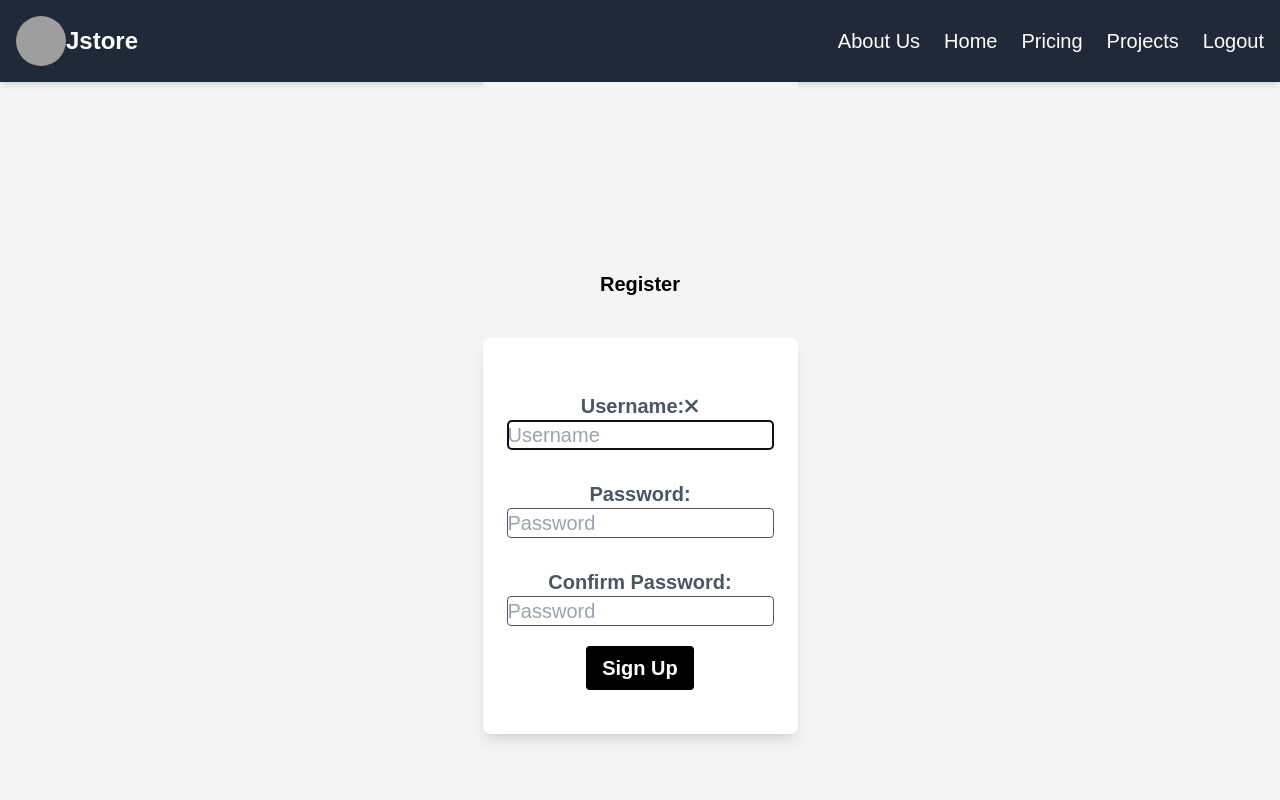
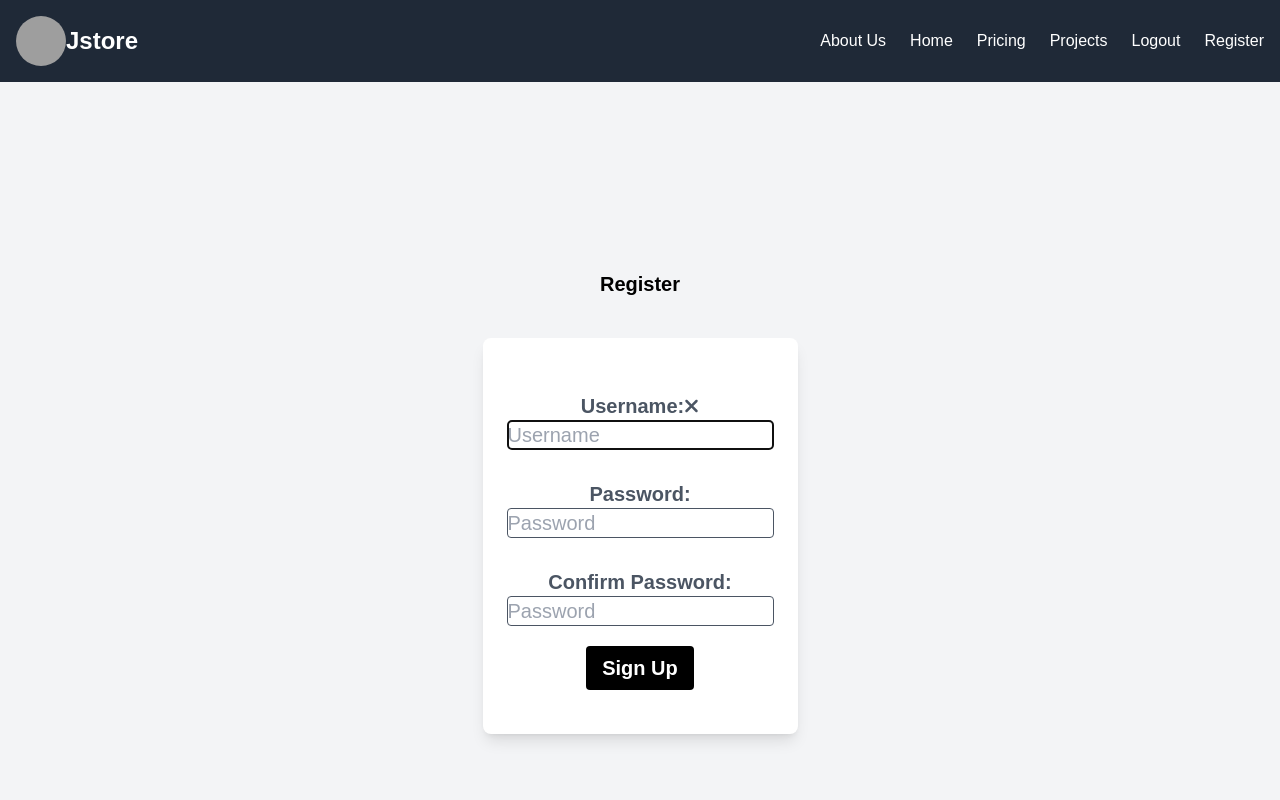
Before and after one commit to Manikandan-Rangarajan/Jstore, a React (Vite) app in the folder frontend/: page / in a window 1280 px wide. Shown: the top 800 px of the page. Built offline with nearby package versions, Linux system fonts and the light colour scheme; grey boxes are pictures that could not be loaded.

Commit message:
did corrected the errors in the routing and almost completed the frontend

```diff
--- a/frontend/src/App.css
+++ b/frontend/src/App.css
@@ -1,3 +1,4 @@
+
 /* #root {
   max-width: 1280px;
   margin: 0 auto;
--- a/frontend/src/App.jsx
+++ b/frontend/src/App.jsx
@@ -17,25 +17,25 @@ function App() {
   return (
     <Router>
 
-      <div className='min-h-screen flex flex-col items-center justify-center bg-gray-100 text-xl overflow-y-hidden'>
          <Navbar/>
-        <Register className="justify-center items-center"/>
-        <Home />
+      <div className='min-h-screen flex flex-col items-center justify-center bg-gray-100 text-xl overflow-hidden'>
+        {/* <Register className="justify-center items-center"/> */}
+        {/* {/* <Home />
        <AboutUs />
        <Pricing />
-       <Projects />
-       </div>
+       <Projects /> */}
        <Routes>
 
-          <Route path="/" element={<Logout />} />
+          <Route path="/logout" element={<Logout />} />
           <Route path="/home" element={<Home />} />
           <Route path="/about-us" element={<AboutUs />} />
           <Route path="/pricing" element={<Pricing />} />
           <Route path="/projects" element={<Projects />} />
-          <Route path="/register" element={<Register />} />
+          <Route path="/" element={<Register />} />
                 {/* redirects unmatched path to home
                 <Route path="*" element={<Navigate to="/" />} />  */}
         </Routes>
+       </div>
     </Router>
   )
 }
--- a/frontend/src/componenets/Navbar.jsx
+++ b/frontend/src/componenets/Navbar.jsx
@@ -4,7 +4,7 @@ import Joker from '../assets/Joker.png'
 
 const Navbar = () => {
     return (
-        <nav className="bg-gray-800 p-4 shadow-md w-full">
+        <nav className="bg-gray-800 p-4 shadow-md w-full flex align-top mt-0">
             <div className="container mx-auto flex justify-between items-center">
                 {/* Left side (Jstore) */}
                 <div className="text-white text-2xl font-bold flex justify-between items-center">
@@ -27,7 +27,10 @@ const Navbar = () => {
                         <Link to="/projects" className="text-white hover:cursor-pointer hover:text-gray-400">Projects</Link>
                     </li>
                     <li>
-                        <Link to="/" className="text-white hover:cursor-pointer hover:text-gray-400">Logout</Link>
+                        <Link to="/logout" className="text-white hover:cursor-pointer hover:text-gray-400">Logout</Link>
+                    </li>
+                    <li>
+                        <Link to="/" className="text-white hover:cursor-pointer hover:text-gray-400">Register</Link>
                     </li>
                 </ul>
             </div>
```
